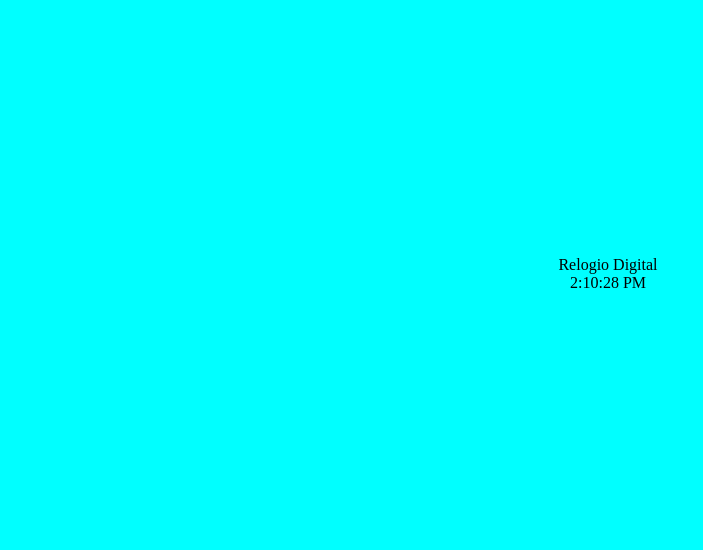
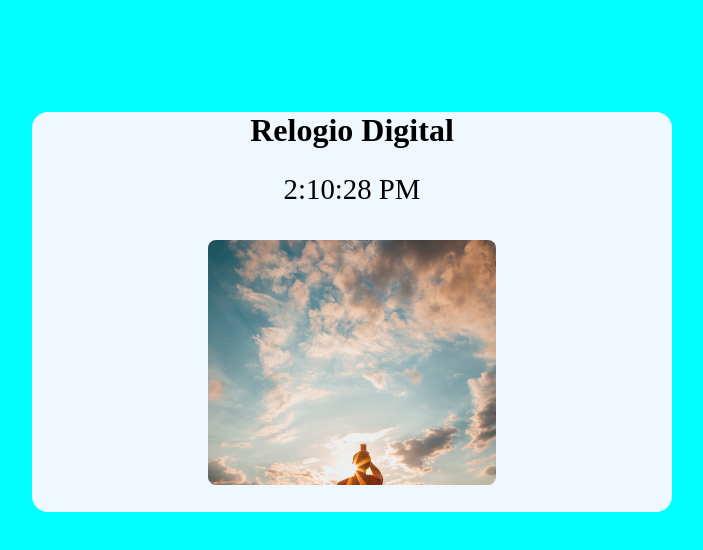
Before and after one commit to Heliezer24/Relogio_js, a plain HTML site: page index.html in a window 1280 px wide. Shown: the whole page, without its empty margins (320-1023 px from the left). Drawn offline with Linux system fonts and the light colour scheme.

Commit message:
Add js que trabalha o backend da app
O back e que trata de troca de imagem

```diff
--- /dev/null
+++ b/css/style.css
@@ -0,0 +1,30 @@
+*{
+  margin: 0;
+  padding: 0;
+}
+body{
+  background-color: aqua;
+}
+
+.container{
+  margin-left: 22rem;
+  margin-top: 7rem;
+  border-radius: 1rem 1rem;
+  width: 40rem;
+  height: 25rem;
+  text-align: center;
+  background-color: aliceblue;
+}
+
+
+.rel{
+  font-size: 1.8rem;
+  margin-top: 1.5rem;
+}
+
+.container img{
+  margin-top: 2.1rem;
+  width: 18rem;
+
+  border-radius: 0.5rem 0.5rem;
+}
--- a/index.html
+++ b/index.html
@@ -5,17 +5,19 @@
   <meta http-equiv="X-UA-Compatible" content="IE=edge">
   <meta name="viewport" content="width=device-width, initial-scale=1.0">
   <title>Relogio Digital</title>
-  <link rel="stylesheet" href="style.css">
+  <link rel="stylesheet" href="css/style.css">
 </head>
 <body>
   <div class="container">
 
-    <p>Relogio Digital</p>
+    <h1 class="relogioT">Relogio Digital</h1>
+
     <div>
-      <p id="relogio"></p>
+      <p id="relogio" class="rel"></p>
     </div>
-    <div id="img" class="image">
 
+    <div class="image">
+      <img id="img" alt="Bom Dia"  srcset="">
     </div>
 
   </div>
--- a/script.js
+++ b/script.js
@@ -6,19 +6,15 @@ function hora() {
 
     relogioTela.innerHTML = data;
 
-    let horadia = data.split("");
+    //let horadia = data.split("");
 
-    const agora = horadia[1];
-
+   const agora = new Date().getHours();
     if (agora < 12) {
-
-      console.log("Bom dia")
-      //document.body.style.backgroundColor = "red";
+      document.getElementById("img").src="img/bom.jpg";
+      document.getElementById("img").alt = "Bom Dia";
 
     } else {
-
-      console.log("Boa Tarde")
-      //document.body.style.backgroundColor = "white";
-
+      document.getElementById("img").src="img/boa.jpg";
+      document.getElementById("img").alt = "Boa Tarde";
     }
 }
--- a/style.css
+++ /dev/null
@@ -1,14 +0,0 @@
-*{
-  margin: 0;
-  padding: 0;
-}
-body{
-  background-color: aqua;
-}
-
-.container{
-  justify-items: center;
-  align-items: center;
-  margin-top: 20%;
-  margin-left: 45%;
-}
```
Also changed, not shown: img/boa.jpg (added), 1 other file.
